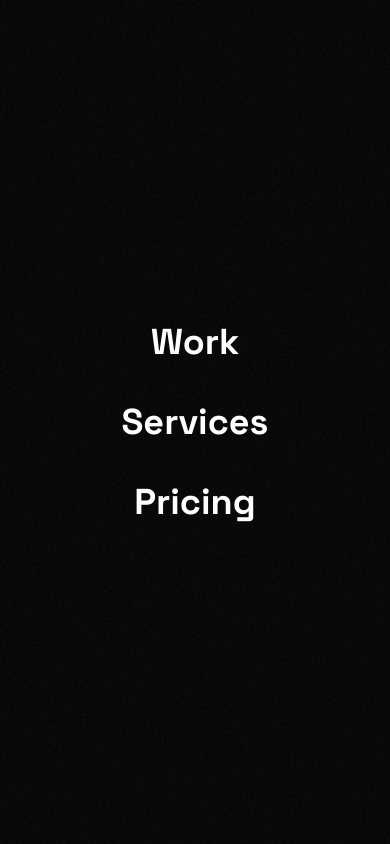
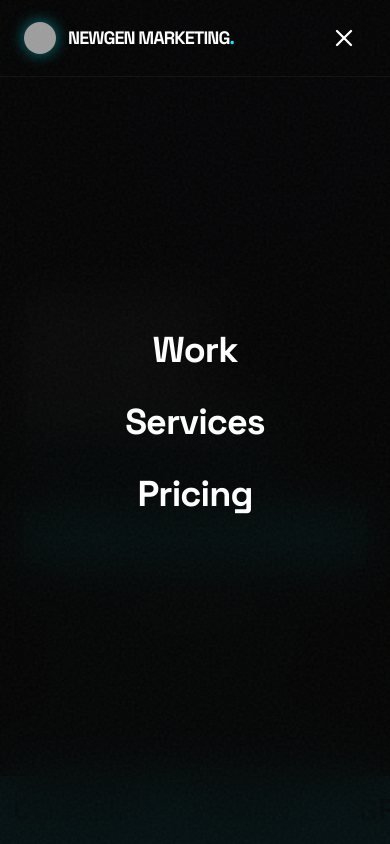
Before and after one commit to JavierGoodall99/NewGen-Marketing, a React (Vite) app: page / in a window 390 px wide. Both pictures are taken after a click on the button "Toggle menu". Shown: the top 844 px of the page. Built offline with nearby package versions, Linux system fonts and the light colour scheme; grey boxes are pictures that could not be loaded.

Commit message:
feat: Add responsive Navbar component with scroll effects and mobile menu functionality.

```diff
--- a/components/Navbar.tsx
+++ b/components/Navbar.tsx
@@ -8,7 +8,7 @@ interface NavbarProps {
 
 export const Navbar: React.FC<NavbarProps> = ({ currentPage, onNavigate }) => {
   const [isScrolled, setIsScrolled] = useState(false);
-  const [isMobileOpen, setIsMobileOpen] = useState(false);
+  const [isMobileMenuOpen, setIsMobileMenuOpen] = useState(false);
 
   useEffect(() => {
     const handleScroll = () => {
@@ -18,17 +18,41 @@ export const Navbar: React.FC<NavbarProps> = ({ currentPage, onNavigate }) => {
     return () => window.removeEventListener('scroll', handleScroll);
   }, []);
 
+  // Lock body scroll when mobile menu is open
+  useEffect(() => {
+    if (isMobileMenuOpen) {
+      document.body.style.overflow = 'hidden';
+    } else {
+      document.body.style.overflow = 'unset';
+    }
+    return () => {
+      document.body.style.overflow = 'unset';
+    };
+  }, [isMobileMenuOpen]);
+
   const handleLinkClick = (e: React.MouseEvent, page: 'home' | 'case-studies', id?: string) => {
     e.preventDefault();
-    setIsMobileOpen(false);
     onNavigate(page, id);
+    setIsMobileMenuOpen(false);
   };
 
+  const navLinks = [
+    { label: 'Work', page: 'case-studies' as const, id: undefined },
+    { label: 'Services', page: 'home' as const, id: 'services' },
+    { label: 'Pricing', page: 'home' as const, id: 'pricing' },
+  ];
+
   return (
-    <nav className={`fixed top-0 left-0 w-full z-50 transition-all duration-300 ${isScrolled ? 'bg-deep-black/80 backdrop-blur-md py-4 border-b border-white/5' : 'py-6 md:py-8'}`}>
+    <>
+      <nav
+        className={`fixed top-0 left-0 w-full z-50 transition-all duration-300 ${isScrolled || isMobileMenuOpen
+            ? 'bg-deep-black/80 backdrop-blur-md py-4 border-b border-white/5'
+            : 'py-6 md:py-8'
+          }`}
+      >
         <div className="container mx-auto px-6 flex justify-between items-center">
           <div
-          className="flex items-center gap-3 group cursor-pointer"
+            className="flex items-center gap-3 group cursor-pointer relative z-50"
             onClick={(e) => handleLinkClick(e, 'home')}
           >
             <img
@@ -36,72 +60,62 @@ export const Navbar: React.FC<NavbarProps> = ({ currentPage, onNavigate }) => {
               alt="NewGen Logo"
               className="w-8 h-8 md:w-10 md:h-10 rounded-full object-cover group-hover:scale-110 transition-transform duration-300 shadow-[0_0_15px_rgba(0,240,255,0.5)]"
             />
-          <span className="font-display font-bold text-lg md:text-2xl tracking-tighter">NEWGEN MARKETING<span className="text-electric-blue">.</span></span>
+            <span className="font-display font-bold text-lg md:text-2xl tracking-tighter">
+              NEWGEN MARKETING<span className="text-electric-blue">.</span>
+            </span>
           </div>
 
           {/* Desktop Nav */}
           <div className="hidden md:flex items-center gap-12">
+            {navLinks.map((link) => (
               <a
-              href="#work"
-              onClick={(e) => handleLinkClick(e, 'case-studies')}
-              className={`font-sans text-sm uppercase tracking-widest transition-colors relative group ${currentPage === 'case-studies' ? 'text-electric-blue' : 'text-white/70 hover:text-electric-blue'}`}
+                key={link.label}
+                href={link.id ? `#${link.id}` : '#'}
+                onClick={(e) => handleLinkClick(e, link.page, link.id)}
+                className={`font-sans text-sm uppercase tracking-widest transition-colors relative group ${currentPage === link.page && !link.id ? 'text-electric-blue' : 'text-white/70 hover:text-electric-blue'
+                  }`}
               >
-              Work
-              <span className={`absolute -bottom-1 left-0 h-[1px] bg-electric-blue transition-all duration-300 shadow-[0_0_10px_rgba(0,240,255,0.8)] ${currentPage === 'case-studies' ? 'w-full' : 'w-0 group-hover:w-full'}`} />
+                {link.label}
+                <span
+                  className={`absolute -bottom-1 left-0 h-[1px] bg-electric-blue transition-all duration-300 shadow-[0_0_10px_rgba(0,240,255,0.8)] ${(currentPage === link.page && !link.id) ? 'w-full' : 'w-0 group-hover:w-full'
+                    }`}
+                />
               </a>
-
-            <a
-              href="#services"
-              onClick={(e) => handleLinkClick(e, 'home', 'services')}
-              className="font-sans text-sm uppercase tracking-widest text-white/70 hover:text-electric-blue transition-colors relative group"
-            >
-              Services
-              <span className="absolute -bottom-1 left-0 w-0 h-[1px] bg-electric-blue transition-all duration-300 group-hover:w-full shadow-[0_0_10px_rgba(0,240,255,0.8)]" />
-            </a>
-
-            <a
-              href="#pricing"
-              onClick={(e) => handleLinkClick(e, 'home', 'pricing')}
-              className="font-sans text-sm uppercase tracking-widest text-white/70 hover:text-electric-blue transition-colors relative group"
-            >
-              Pricing
-              <span className="absolute -bottom-1 left-0 w-0 h-[1px] bg-electric-blue transition-all duration-300 group-hover:w-full shadow-[0_0_10px_rgba(0,240,255,0.8)]" />
-            </a>
+            ))}
           </div>
 
-        {/* Mobile Toggle */}
+          {/* Mobile Menu Toggle */}
           <button
-          className="md:hidden text-white p-2 hover:text-electric-blue transition-colors"
-          onClick={() => setIsMobileOpen(!isMobileOpen)}
+            className="md:hidden text-white hover:text-electric-blue transition-colors relative z-50 p-2"
+            onClick={() => setIsMobileMenuOpen(!isMobileMenuOpen)}
+            aria-label="Toggle menu"
           >
-          {isMobileOpen ? <X size={28} /> : <Menu size={28} />}
+            {isMobileMenuOpen ? <X size={28} /> : <Menu size={28} />}
           </button>
         </div>
+      </nav>
 
-      {/* Mobile Menu */}
-      <div className={`fixed inset-0 bg-deep-black z-40 flex flex-col items-center justify-center gap-10 transition-transform duration-500 ${isMobileOpen ? 'translate-x-0' : 'translate-x-full'}`}>
+      {/* Mobile Menu Overlay */}
+      <div
+        className={`fixed inset-0 z-40 bg-deep-black/95 backdrop-blur-xl md:hidden transition-all duration-300 flex items-center justify-center ${isMobileMenuOpen ? 'opacity-100 pointer-events-auto' : 'opacity-0 pointer-events-none'
+          }`}
+      >
+        <div className="flex flex-col items-center gap-8">
+          {navLinks.map((link, index) => (
             <a
-            href="#work"
-            onClick={(e) => handleLinkClick(e, 'case-studies')}
-            className="font-display text-4xl md:text-5xl font-bold text-white hover:text-electric-blue transition-colors"
+              key={link.label}
+              href={link.id ? `#${link.id}` : '#'}
+              onClick={(e) => handleLinkClick(e, link.page, link.id)}
+              className={`font-display text-4xl font-bold tracking-tight transition-all duration-300 transform ${isMobileMenuOpen ? 'translate-y-0 opacity-100' : 'translate-y-8 opacity-0'
+                } ${currentPage === link.page && !link.id ? 'text-electric-blue' : 'text-white hover:text-electric-blue'
+                }`}
+              style={{ transitionDelay: `${index * 100}ms` }}
             >
-            Work
+              {link.label}
             </a>
-          <a
-            href="#services"
-            onClick={(e) => handleLinkClick(e, 'home', 'services')}
-            className="font-display text-4xl md:text-5xl font-bold text-white hover:text-electric-blue transition-colors"
-          >
-            Services
-          </a>
-          <a
-            href="#pricing"
-            onClick={(e) => handleLinkClick(e, 'home', 'pricing')}
-            className="font-display text-4xl md:text-5xl font-bold text-white hover:text-electric-blue transition-colors"
-          >
-            Pricing
-          </a>
+          ))}
         </div>
-    </nav>
+      </div>
+    </>
   );
 };
```
Lines whose indentation alone changed are shown as unchanged.
